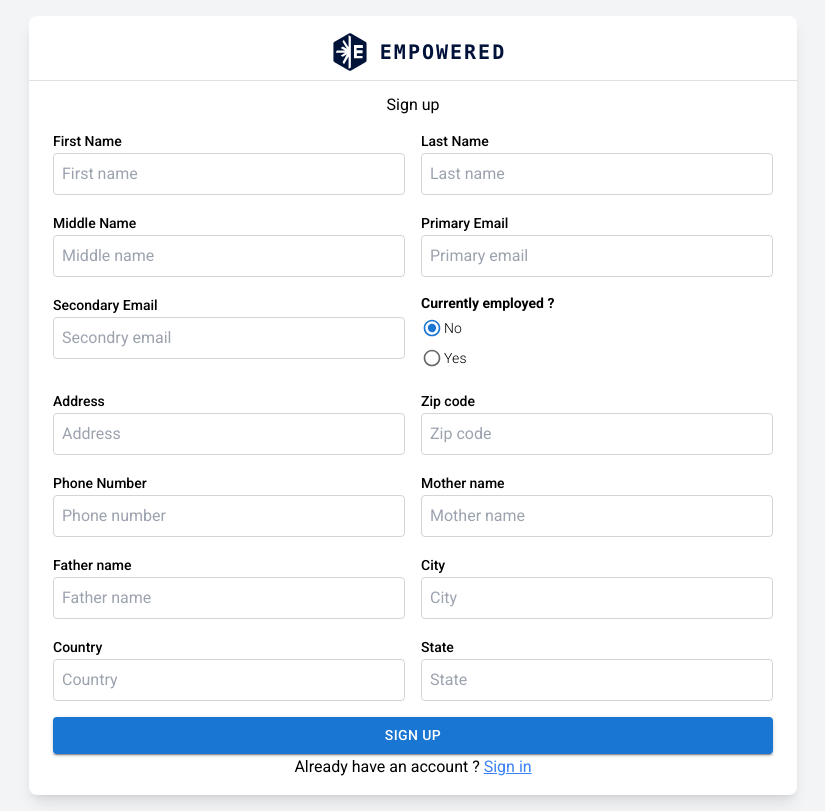
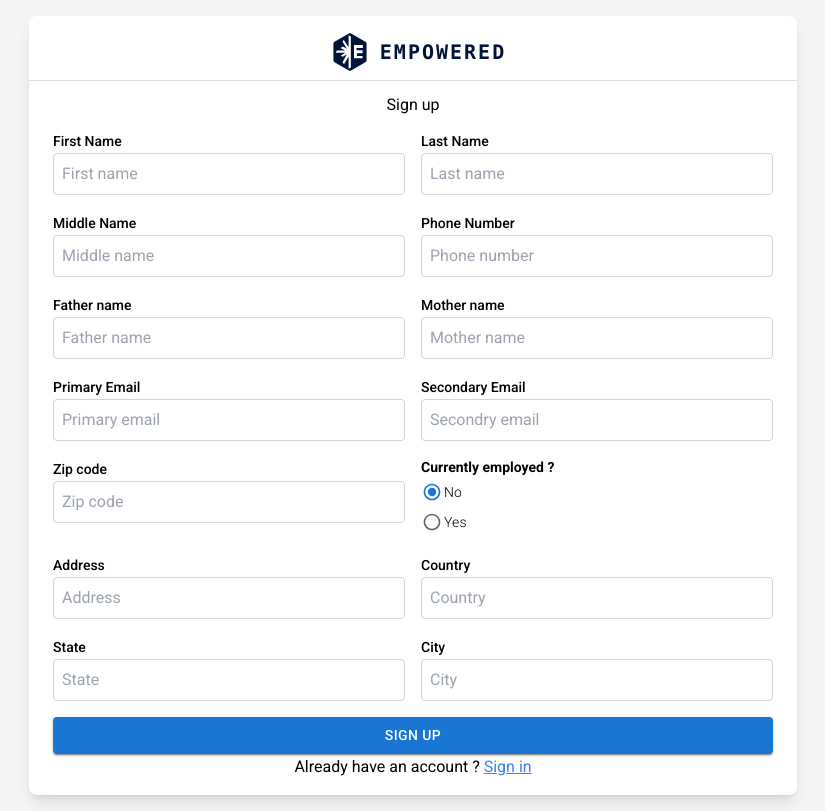
Before and after one commit to webninjavaibhav/Activity-library-demo-, a Next.js app: page /register in a window 1280 px wide. Shown: the whole page, without its empty margins (227-1052 px from the left). Built offline with nearby package versions, Linux system fonts and the light colour scheme.

Commit message:
rearrange the fields

```diff
--- a/src/app/(auth)/register/page.tsx
+++ b/src/app/(auth)/register/page.tsx
@@ -58,6 +58,37 @@ export default function Home() {
             </div>
             <div>
               <Input
+                type="name"
+                label="Phone Number"
+                name="mobilePhone"
+                placeholder="Phone number"
+                value={formValues.mobilePhone}
+                handleInput={handleChange}
+              />
+            </div>
+            <div>
+              <Input
+                type="name"
+                label="Father name"
+                name="fathername"
+                placeholder="Father name"
+                value={formValues.fathername}
+                handleInput={handleChange}
+              />
+            </div>
+            <div>
+              <Input
+                type="name"
+                label="Mother name"
+                name="mothername"
+                placeholder="Mother name"
+                value={formValues.mothername}
+                handleInput={handleChange}
+              />
+            </div>
+
+            <div>
+              <Input
                 type="email"
                 label="Primary Email"
                 name="email"
@@ -73,6 +104,17 @@ export default function Home() {
                 name="secondEmail"
                 placeholder="Secondry email"
                 value={formValues.secondEmail}
+                handleInput={handleChange}
+              />
+            </div>
+
+            <div>
+              <Input
+                type="zipcode"
+                label="Zip code"
+                name="zipcode"
+                placeholder="Zip code"
+                value={formValues.zipcode}
                 handleInput={handleChange}
               />
             </div>
@@ -97,56 +139,6 @@ export default function Home() {
             </div>
             <div>
               <Input
-                type="zipcode"
-                label="Zip code"
-                name="zipcode"
-                placeholder="Zip code"
-                value={formValues.zipcode}
-                handleInput={handleChange}
-              />
-            </div>
-            <div>
-              <Input
-                type="name"
-                label="Phone Number"
-                name="mobilePhone"
-                placeholder="Phone number"
-                value={formValues.mobilePhone}
-                handleInput={handleChange}
-              />
-            </div>
-            <div>
-              <Input
-                type="name"
-                label="Mother name"
-                name="mothername"
-                placeholder="Mother name"
-                value={formValues.mothername}
-                handleInput={handleChange}
-              />
-            </div>
-            <div>
-              <Input
-                type="name"
-                label="Father name"
-                name="fathername"
-                placeholder="Father name"
-                value={formValues.fathername}
-                handleInput={handleChange}
-              />
-            </div>
-            <div>
-              <Input
-                type="name"
-                label="City"
-                name="city"
-                placeholder="City"
-                value={formValues.city}
-                handleInput={handleChange}
-              />
-            </div>
-            <div>
-              <Input
                 type="name"
                 label="Country"
                 name="country"
@@ -162,6 +154,16 @@ export default function Home() {
                 name="state"
                 placeholder="State"
                 value={formValues.state}
+                handleInput={handleChange}
+              />
+            </div>
+            <div>
+              <Input
+                type="name"
+                label="City"
+                name="city"
+                placeholder="City"
+                value={formValues.city}
                 handleInput={handleChange}
               />
             </div>
--- a/src/app/(users)/users/Modals/EditUser.tsx
+++ b/src/app/(users)/users/Modals/EditUser.tsx
@@ -25,13 +25,13 @@ function EditUser({ user, updateUser, closeModal }: EditPorps) {
         }}
         className="px-6"
       >
-        <div className="grid grid-cols-2 gap-4 mb-4">
+        <div className=" grid grid-cols-2 gap-4 mb-4">
           <div>
             <Input
               type="name"
               name="firstName"
               label="First Name"
-              value={formValues?.firstName}
+              value={formValues.firstName}
               placeholder="First name"
               handleInput={handleChange}
             />
@@ -42,7 +42,7 @@ function EditUser({ user, updateUser, closeModal }: EditPorps) {
               label="Last Name"
               name="lastName"
               placeholder="Last name"
-              value={formValues?.lastName}
+              value={formValues.lastName}
               handleInput={handleChange}
             />
           </div>
@@ -52,17 +52,48 @@ function EditUser({ user, updateUser, closeModal }: EditPorps) {
               label="Middle Name"
               name="middleName"
               placeholder="Middle name"
-              value={formValues?.middleName}
+              value={formValues.middleName}
               handleInput={handleChange}
             />
           </div>
+          <div>
+            <Input
+              type="name"
+              label="Phone Number"
+              name="mobilePhone"
+              placeholder="Phone number"
+              value={formValues.mobilePhone}
+              handleInput={handleChange}
+            />
+          </div>
+          <div>
+            <Input
+              type="name"
+              label="Father name"
+              name="fathername"
+              placeholder="Father name"
+              value={formValues.fathername}
+              handleInput={handleChange}
+            />
+          </div>
+          <div>
+            <Input
+              type="name"
+              label="Mother name"
+              name="mothername"
+              placeholder="Mother name"
+              value={formValues.mothername}
+              handleInput={handleChange}
+            />
+          </div>
+
           <div>
             <Input
               type="email"
               label="Primary Email"
               name="email"
               placeholder="Primary email"
-              value={formValues?.email}
+              value={formValues.email}
               handleInput={handleChange}
             />
           </div>
@@ -72,7 +103,18 @@ function EditUser({ user, updateUser, closeModal }: EditPorps) {
               label="Secondary Email"
               name="secondEmail"
               placeholder="Secondry email"
-              value={formValues?.secondEmail}
+              value={formValues.secondEmail}
+              handleInput={handleChange}
+            />
+          </div>
+
+          <div>
+            <Input
+              type="zipcode"
+              label="Zip code"
+              name="zipcode"
+              placeholder="Zip code"
+              value={formValues.zipcode}
               handleInput={handleChange}
             />
           </div>
@@ -80,7 +122,7 @@ function EditUser({ user, updateUser, closeModal }: EditPorps) {
             <RadioGroups
               name="employee"
               label="Currently employed ?"
-              value={formValues?.employee}
+              value={formValues.employee}
               options={subjectOptions}
               handleChange={handleChange}
             />
@@ -91,47 +133,27 @@ function EditUser({ user, updateUser, closeModal }: EditPorps) {
               label="Address"
               name="address"
               placeholder="Address"
-              value={formValues?.address}
-              handleInput={handleChange}
-            />
-          </div>
-          <div>
-            <Input
-              type="zipcode"
-              label="Zip code"
-              name="zipcode"
-              placeholder="Zip code"
-              value={formValues?.zipcode}
+              value={formValues.address}
               handleInput={handleChange}
             />
           </div>
           <div>
             <Input
               type="name"
-              label="Phone Number"
-              name="mobilePhone"
-              placeholder="Phone number"
-              value={formValues?.mobilePhone}
+              label="Country"
+              name="country"
+              placeholder="Country"
+              value={formValues.country}
               handleInput={handleChange}
             />
           </div>
           <div>
             <Input
               type="name"
-              label="Mother name"
-              name="mothername"
-              placeholder="Mother name"
-              value={formValues?.mothername}
-              handleInput={handleChange}
-            />
-          </div>
-          <div>
-            <Input
-              type="name"
-              label="Father name"
-              name="fathername"
-              placeholder="Father name"
-              value={formValues?.fathername}
+              label="State"
+              name="state"
+              placeholder="State"
+              value={formValues.state}
               handleInput={handleChange}
             />
           </div>
@@ -141,27 +163,7 @@ function EditUser({ user, updateUser, closeModal }: EditPorps) {
               label="City"
               name="city"
               placeholder="City"
-              value={formValues?.city}
-              handleInput={handleChange}
-            />
-          </div>
-          <div>
-            <Input
-              type="name"
-              label="Country"
-              name="country"
-              placeholder="Country"
-              value={formValues?.country}
-              handleInput={handleChange}
-            />
-          </div>
-          <div>
-            <Input
-              type="name"
-              label="State"
-              name="state"
-              placeholder="State"
-              value={formValues?.state}
+              value={formValues.city}
               handleInput={handleChange}
             />
           </div>
--- a/src/app/api/auth/route.ts
+++ b/src/app/api/auth/route.ts
@@ -7,7 +7,7 @@ export async function POST(req: NextRequest, res: NextResponse) {
   const token = process.env.NEXT_OKTA_AUTH_TOKEN;
 
   try {
-    const response = await fetch(`${baseUrl}/api/v1/users?activate=true`, {
+    const response = await fetch(`${baseUrl}/api/v1/users?activate=false`, {
       method: "POST",
       body: JSON.stringify(data),
       headers: {
@@ -17,6 +17,7 @@ export async function POST(req: NextRequest, res: NextResponse) {
       },
     });
     const parsedVal = await response.json();
+
     if (parsedVal.profile) {
       return NextResponse.json({
         message: "User created successfully",
```
